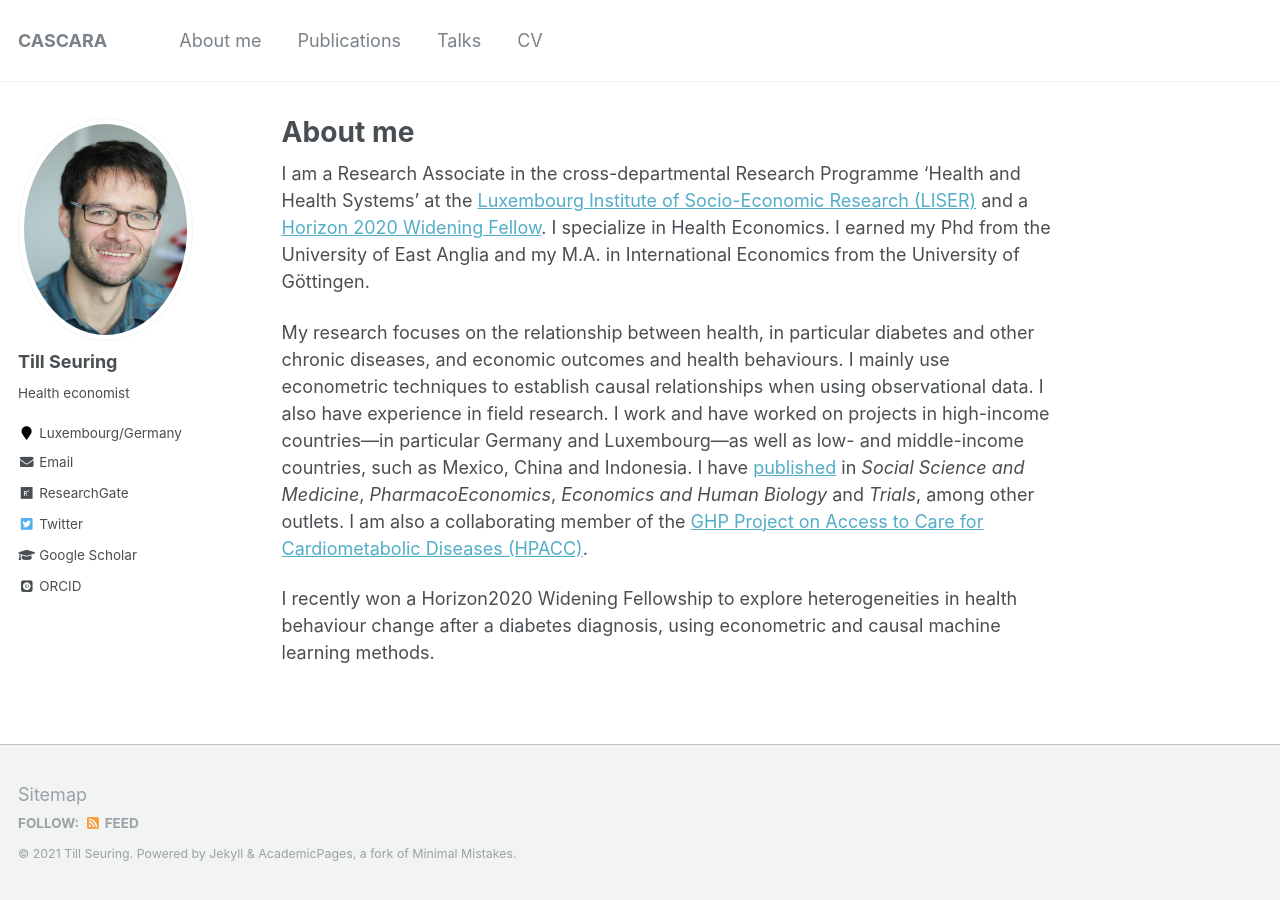
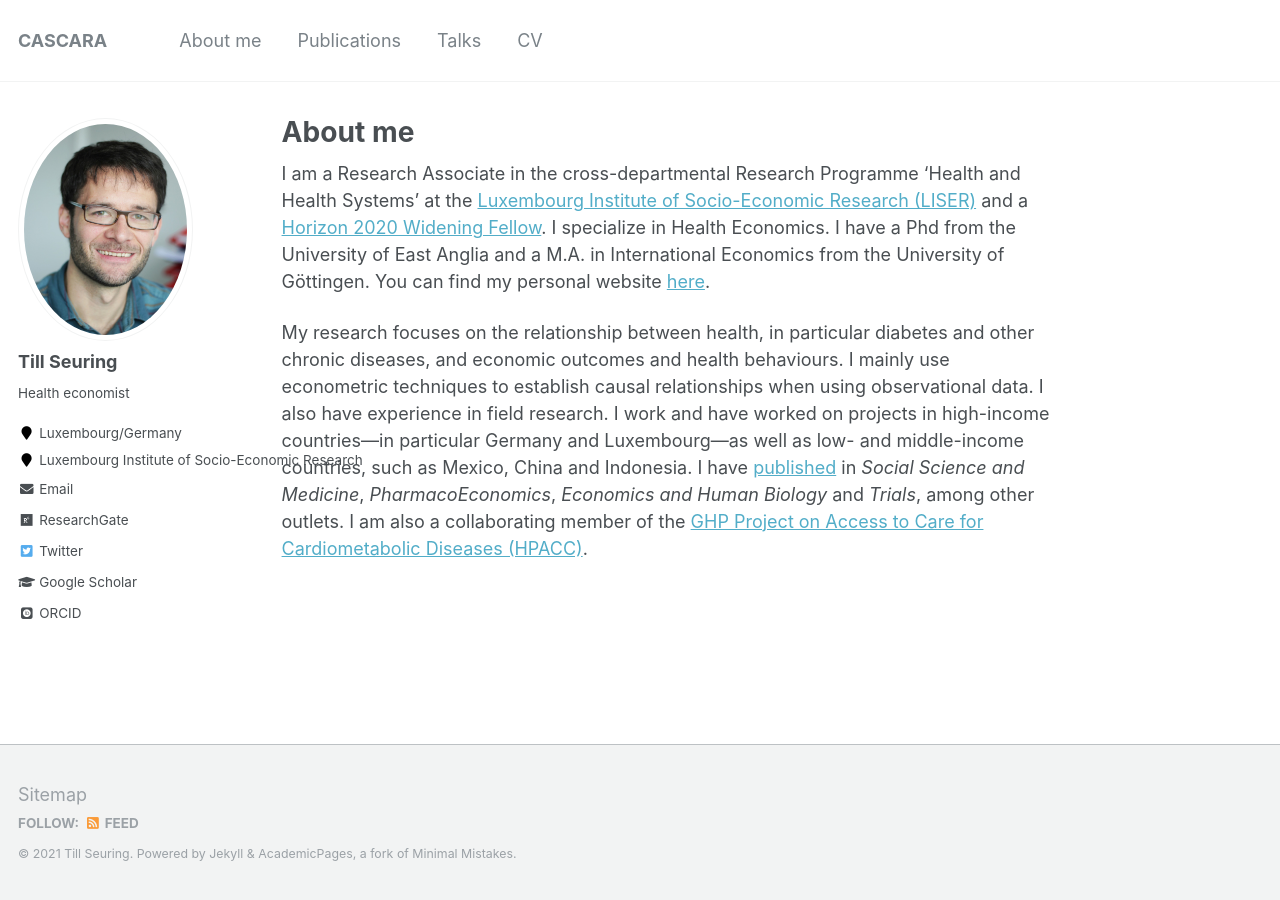
Before and after one commit to tillbo/CASCARA, a Jekyll site: the page built from _pages/about.md, in a window 1280 px wide. Built offline with Jekyll 4.4.1, drawn with Linux system fonts in a browser that asks for light colours; some web fonts are replaced.

Commit message:
Added website to page profile

```diff
--- a/_config.yml
+++ b/_config.yml
@@ -84,10 +84,11 @@ author:
   avatar           : "profile.jpg"
   bio              : "Health economist"
   location         : "Luxembourg/Germany"
-  employer         :
+  employer         : "Luxembourg Institute of Socio-Economic Research"
   pubmed           :
   googlescholar    : "https://scholar.google.com/citations?hl=en&user=z1QbR-QAAAAJ&view_op=list_works"
   email            : "till.seuring@liser.lu"
+  website                  :  https://tillseuring.github.io
   researchgate     : "https://www.researchgate.net/profile/Till-Seuring"
   uri              :
   bitbucket        :
--- a/_pages/about.md
+++ b/_pages/about.md
@@ -5,12 +5,11 @@ excerpt: "About me"
 author_profile: true
 ---
 
-I am a Research Associate in the cross-departmental Research Programme 'Health and Health Systems’  at the [Luxembourg Institute of Socio-Economic Research (LISER)](https://liser.elsevierpure.com/en/persons/till-seuring) and a [Horizon 2020 Widening Fellow](https://cordis.europa.eu/project/id/101038046/). I specialize in Health Economics. I earned my Phd from the University of East Anglia and my M.A. in International Economics from the University of Göttingen.
-
+I am a Research Associate in the cross-departmental Research Programme 'Health and Health Systems’  at the [Luxembourg Institute of Socio-Economic Research (LISER)](https://liser.elsevierpure.com/en/persons/till-seuring) and a [Horizon 2020 Widening Fellow](https://cordis.europa.eu/project/id/101038046/). I specialize in Health Economics. I have a Phd from the University of East Anglia and a M.A. in International Economics from the University of Göttingen. You can find my personal website [here]( https://tillseuring.github.io).
 
 My research focuses on the relationship between health, in particular diabetes and other chronic diseases, and economic outcomes and health behaviours. I mainly use econometric techniques to establish causal relationships when using observational data. I also have experience in field research. I work and have worked on projects in high-income countries—in particular Germany and Luxembourg—as well as low- and middle-income countries, such as Mexico, China and Indonesia. I have [published](https://tillseuring.github.io/publications) in *Social Science and Medicine*, *PharmacoEconomics*, *Economics and Human Biology* and *Trials*, among other outlets. I am also a collaborating member of the [GHP Project on Access to Care for Cardiometabolic Diseases (HPACC)](https://www.hsph.harvard.edu/global-health-and-population/ghp-project-on-access-to-care-for-cardiometabolic-diseases-hpacc/).
 
-I recently won a Horizon2020 Widening Fellowship to explore heterogeneities in health behaviour change after a diabetes diagnosis, using econometric and causal machine learning methods.
+
 
 
 <!---
```
Also changed, not shown: _pages/project.md (+1 -1 lines).
